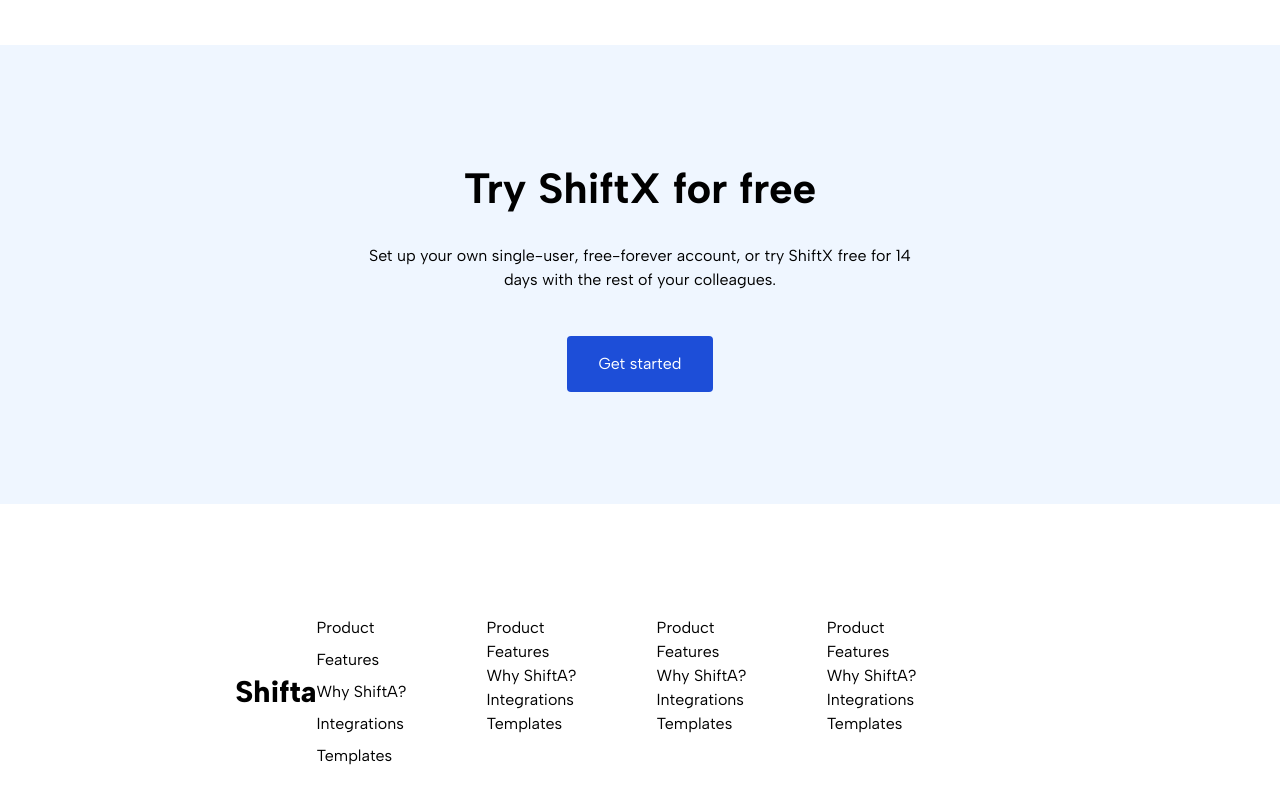
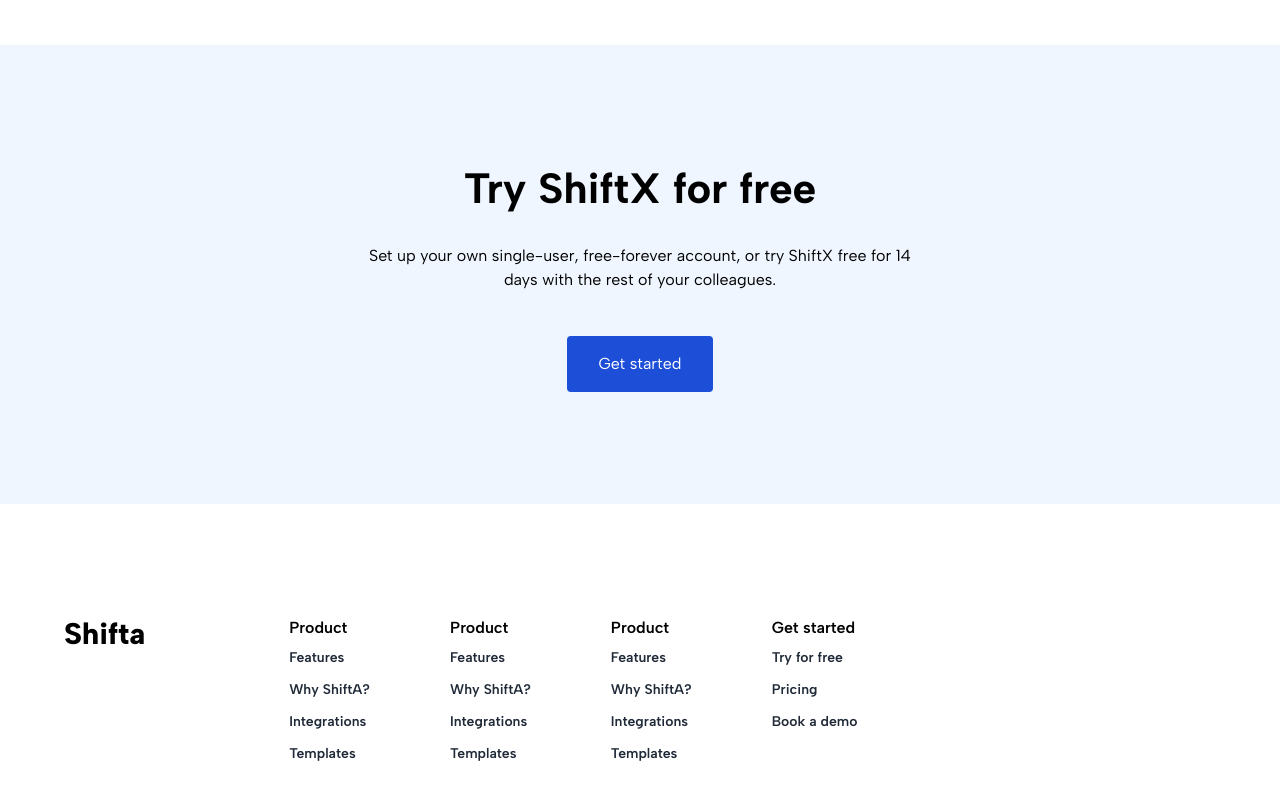
Before and after one commit to franicon/shift-a, a Vue app: page / in a window 1280 px wide. Shown: the part 2254-3054 px from the top of the page. Built offline with nearby package versions, Linux system fonts and the light colour scheme.

Commit message:
feat:development
* build landing page

```diff
--- a/src/components/home/Banner.vue
+++ b/src/components/home/Banner.vue
@@ -124,37 +124,44 @@
       <button class="btn-blue mt-5">Get started</button>
     </div>
   </section>
-  <footer class="py-28 max-w-6xl">
-    <div class="flex flex-col lg:flex-row justify-center items-center">
-      <h1 class=" font-extrabold text-3xl">Shifta</h1>
+  <footer class="py-28 max-w-6xl mx-auto">
+    <div class="flex flex-col lg:flex-row  items-start">
+      <h1 class=" font-extrabold text-3xl pr-36">Shifta</h1>
       <div class="flex space-x-20 flex-col lg:flex-row">
         <div class="space-y-2">
-          <h1 class="">Product</h1>
-          <p class="">Features</p>
-          <p class="">Why ShiftA?</p>
-          <p class="">Integrations</p>
-          <p class="">Templates</p>
+          <h1 class="font-semibold">Product</h1>
+          <div class="text-sm font-semibold group text-gray-800 space-y-3">
+            <a href="" class="group-hover:text-blue-700">Features</a>
+            <p>Why ShiftA?</p>
+            <p>Integrations</p>
+            <p>Templates</p>
+          </div>
         </div>
-        <div class="">
-          <h1 class="">Product</h1>
-          <p class="">Features</p>
-          <p class="">Why ShiftA?</p>
-          <p class="">Integrations</p>
-          <p class="">Templates</p>
+        <div class="space-y-2">
+          <h1 class="font-semibold">Product</h1>
+          <div class="text-sm font-semibold group text-gray-800 space-y-3">
+            <a href="" class="group-hover:text-blue-700">Features</a>
+            <p>Why ShiftA?</p>
+            <p>Integrations</p>
+            <p>Templates</p>
+          </div>
         </div>
-        <div class="">
-          <h1 class="">Product</h1>
-          <p class="">Features</p>
-          <p class="">Why ShiftA?</p>
-          <p class="">Integrations</p>
-          <p class="">Templates</p>
+        <div class="space-y-2">
+          <h1 class="font-semibold">Product</h1>
+          <div class="text-sm font-semibold group text-gray-800 space-y-3">
+            <a href="" class="group-hover:text-blue-700">Features</a>
+            <p>Why ShiftA?</p>
+            <p>Integrations</p>
+            <p>Templates</p>
+          </div>
         </div>
-        <div class="">
-          <h1 class="">Product</h1>
-          <p class="">Features</p>
-          <p class="">Why ShiftA?</p>
-          <p class="">Integrations</p>
-          <p class="">Templates</p>
+        <div class="space-y-2">
+          <h1 class="font-semibold">Get started</h1>
+          <div class="text-sm font-semibold text-gray-800 space-y-3">
+            <p><a href="" class="hover:text-blue-700">Try for free</a></p>
+            <p><a href="" class="hover:text-blue-700">Pricing</a></p>
+            <p><a href="" class="hover:text-blue-700">Book a demo</a></p>
+          </div>
         </div>
       </div>
     </div>
```
